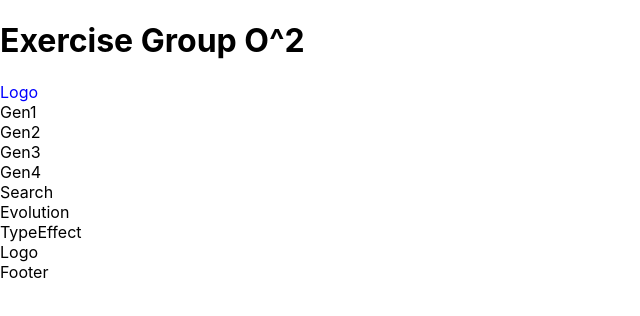
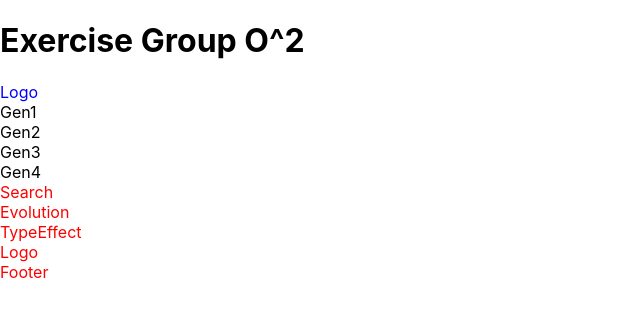
Before and after one commit to Reyvanclief7/Group-Exercise-React, a React (Create React App) app: page / in a window 1280 px wide. Shown: the top 316 px of the page, without its empty margins (0-640 px from the left). Built offline with nearby package versions, Linux system fonts and the light colour scheme.

Commit message:
adding seach evolution typeeffect logo footer

```diff
--- a/src/components/Footer/Footer.js
+++ b/src/components/Footer/Footer.js
@@ -1,7 +1,7 @@
 import React from "react";
 
 function Footer() {
-    return <footer>Footer</footer>;
+    return <footer style={{ color: 'red' }}>Footer</footer>;
 }
 
 export default Footer;
--- a/src/components/Home/CardInfo/Evolution.js
+++ b/src/components/Home/CardInfo/Evolution.js
@@ -1,7 +1,7 @@
 import React from 'react';
 
 function Evolution() {
-  return <div>Evolution</div>;
+  return <div style={{ color: 'Red' }}>Evolution</div>;
 }
 
 export default Evolution;
--- a/src/components/Home/CardInfo/Logo.js
+++ b/src/components/Home/CardInfo/Logo.js
@@ -1,7 +1,7 @@
 import React from 'react';
 
 function Logo() {
-  return <div>Logo</div>;
+  return <div style={{ color: 'red' }}>Logo</div>;
 }
 
 export default Logo;
--- a/src/components/Home/CardInfo/TypeEffect.js
+++ b/src/components/Home/CardInfo/TypeEffect.js
@@ -1,7 +1,7 @@
 import React from 'react';
 
 function TypeEffect() {
-  return <div>TypeEffect</div>;
+  return <div style={{ color: 'red' }}>TypeEffect</div>;
 }
 
 export default TypeEffect;
--- a/src/components/Home/Search.js
+++ b/src/components/Home/Search.js
@@ -1,7 +1,7 @@
 import React from 'react';
 
 function Search() {
-  return <div>Search</div>;
+  return <div style={{ color: 'red' }}>Search</div>;
 }
 
 export default Search;
```
